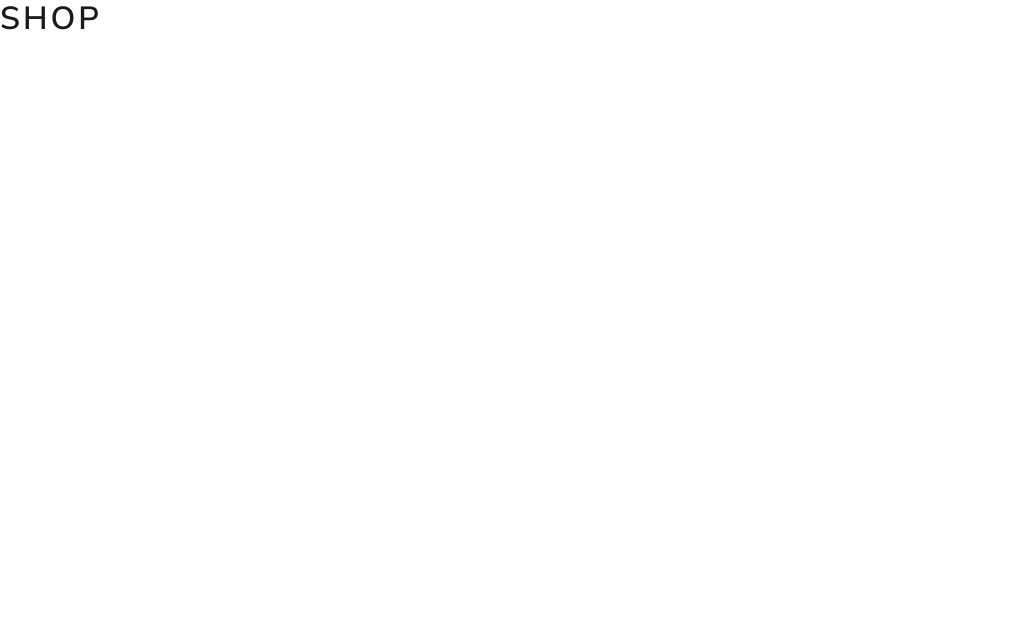
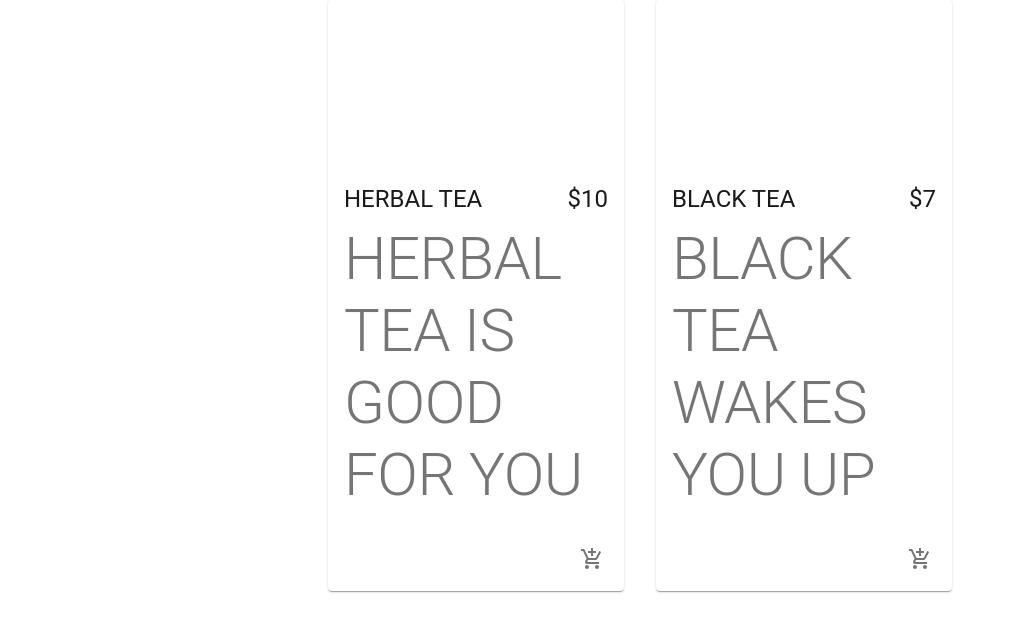
Before and after one commit to vishwaCodes/tea-cup, a React (Create React App) app in the folder frontend/tealicious/: page /shop in a window 1280 px wide. Shown: the top 632 px of the page, without its empty margins (0-1014 px from the left). Built offline with nearby package versions, Linux system fonts and the light colour scheme.

Commit message:
Refactors Components, Adds Products to Shop Page

```diff
--- a/frontend/tealicious/package.json
+++ b/frontend/tealicious/package.json
@@ -6,6 +6,7 @@
     "@chec/commerce.js": "^2.3.2",
     "@material-ui/core": "^4.11.3",
     "@material-ui/icons": "^4.11.2",
+    "@material-ui/lab": "^4.0.0-alpha.57",
     "@stripe/react-stripe-js": "^1.4.0",
     "@stripe/stripe-js": "^1.13.1",
     "@testing-library/jest-dom": "^5.11.9",
--- a/frontend/tealicious/src/components/Products/Product/Product.js
+++ b/frontend/tealicious/src/components/Products/Product/Product.jsx
@@ -1,8 +1,12 @@
 import React from 'react';
 import { Card, CardMedia, CardContent, CardActions, Typography, IconButton } from '@material-ui/core';
-import { AddShoppingCart } from '@material-ui/core';
+import AddShoppingCartIcon from '@material-ui/icons/AddShoppingCart';
+
+import useStyles from './styles';
 
 const Product = ({ product }) => {
+  const classes = useStyles();
+
   return (
     <Card className={classes.root}>
       <CardMedia className={classes.media} image='' title={product.name} />
@@ -19,7 +23,7 @@
       </CardContent>
       <CardActions disableSpacing className={classes.cardActions}>
         <IconButton aria-label='Add to Cart'>
-          <AddShoppingCart />
+          <AddShoppingCartIcon />
         </IconButton>
       </CardActions>
     </Card>
--- /dev/null
+++ b/frontend/tealicious/src/components/Products/Product/styles.js
@@ -0,0 +1,19 @@
+import { makeStyles } from '@material-ui/core/styles';
+
+export default makeStyles(() => ({
+  root: {
+    maxWidth: '100%'
+  },
+  media: {
+    height: 0,
+    paddingTop: '56.25%', // 16:9
+  },
+  cardActions: {
+    display: 'flex',
+    justifyContent: 'flex-end',
+  },
+  cardContent: {
+    display: 'flex',
+    justifyContent: 'space-between',
+  },
+}));
--- a/frontend/tealicious/src/components/Products/Products.js
+++ b/frontend/tealicious/src/components/Products/Products.jsx
@@ -1,5 +1,7 @@
 import React from 'react';
-import Grid from '@material-ui/core';
+import { Grid } from '@material-ui/core';
+
+import Product from './Product/Product';
 
 const products = [
   { id: 1, name: 'Herbal Tea', description: 'Herbal Tea is good for you', price: '$10'},
@@ -7,15 +9,17 @@
 ]
 
 const Products = () => {
-  <main>
+  return (
+    <main>
     <Grid container justify='center' spacing={4}>
-      {products.map((product) => {
+      {products.map((product) => (
         <Grid item key={product.id} xs={12} sm={6} md={4} lg={3}>
           <Product product={product} />
         </Grid>
-      })}
+      ))}
     </Grid>
   </main>
-}
+  );
+};
 
 export default Products;
--- a/frontend/tealicious/src/pages/ShopPage.js
+++ b/frontend/tealicious/src/pages/ShopPage.js
@@ -1,9 +1,10 @@
 import React from 'react';
+import Products from '../components/Products/Products';
 
 const ShopPage = () => {
   return (
   <div>
-    <h1>Shop</h1>
+    <Products />
   </div>
   );
 };
```
Also changed, not shown: 1 other file (tests, documents, lock files or other folders).
